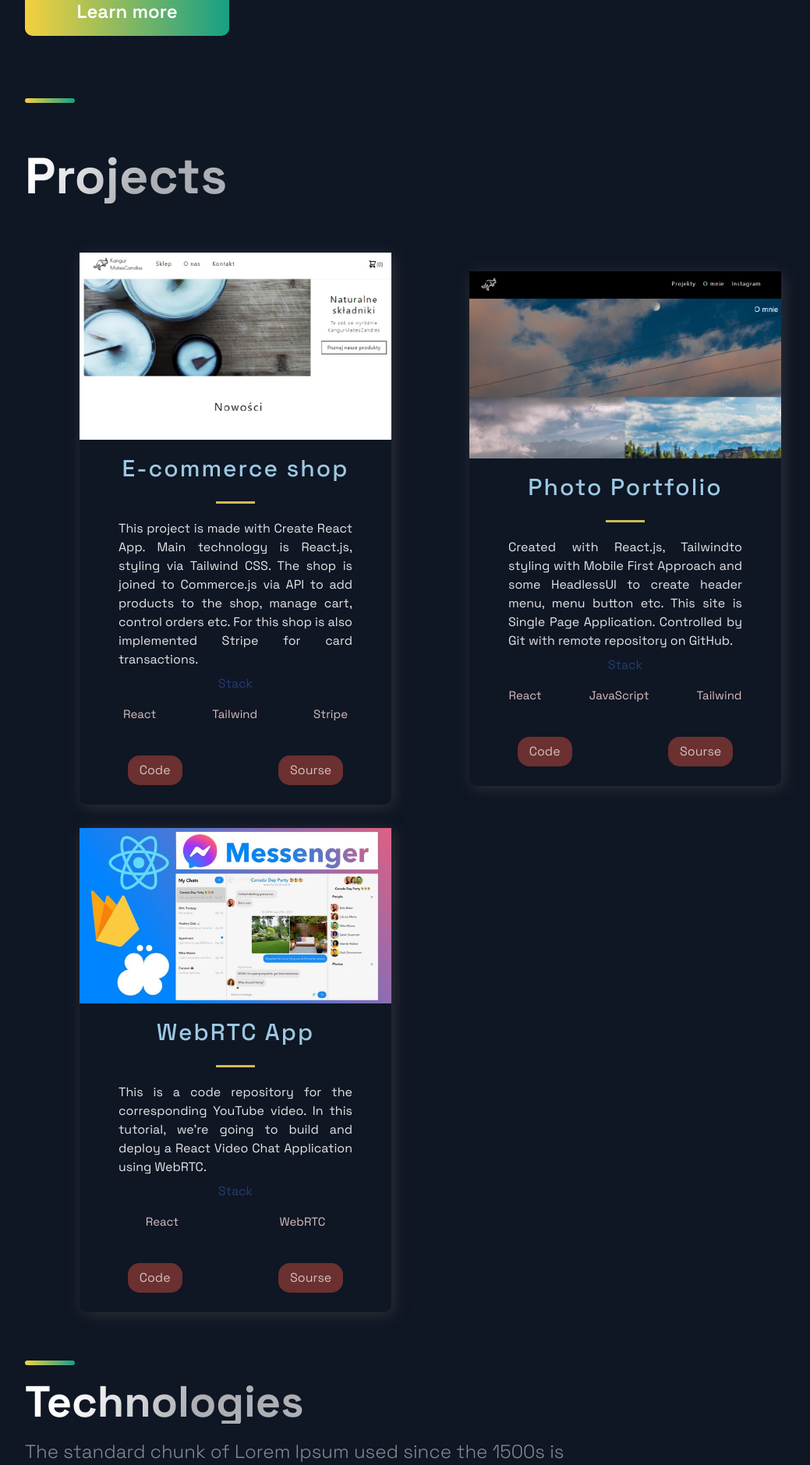
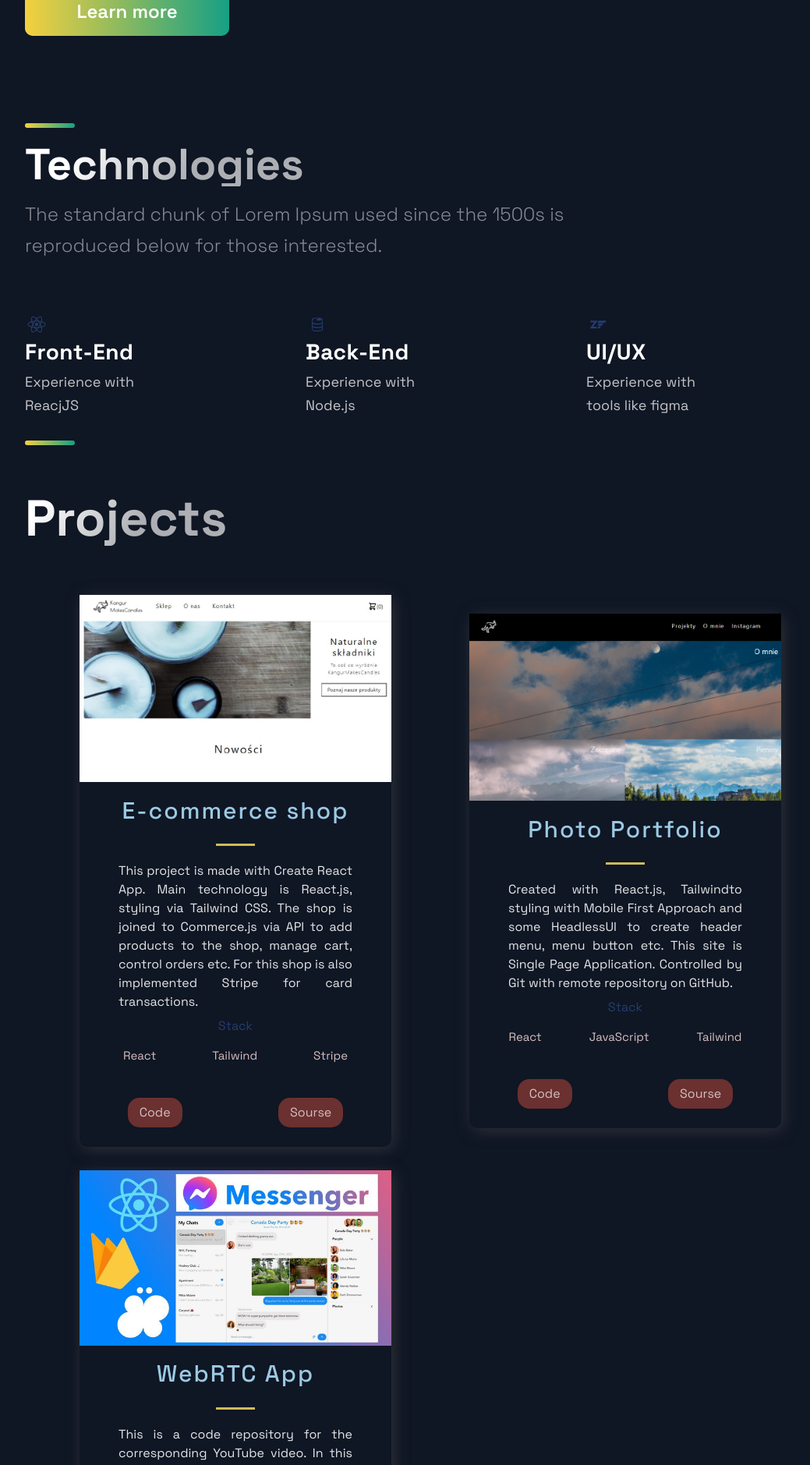
Before and after one commit to yougonnagetyours/my-developer-portfolio, a Next.js app: page / in a window 1280 px wide. Shown: the part 560-2439 px from the top of the page at 78% size, without its empty margins (88-1127 px from the left). Built offline with nearby package versions, Linux system fonts and the light colour scheme.

Commit message:
change component places

```diff
--- a/src/pages/index.js
+++ b/src/pages/index.js
@@ -12,8 +12,8 @@ const Home = () => {
       <Section grid>
         <Hero />
       </Section>
+      <Technologies />
       <Projects />
-      <Technologies />
       <Timeline />
     </Layout>
   );
```
